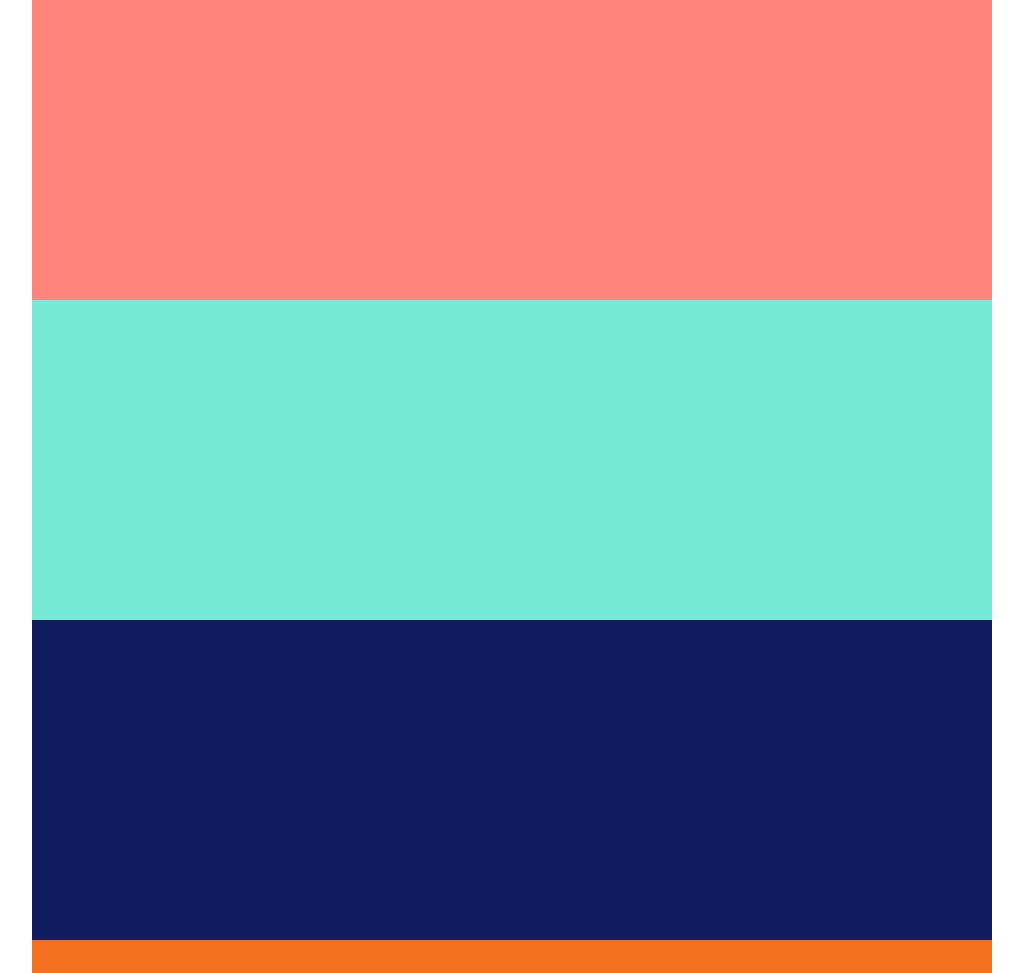
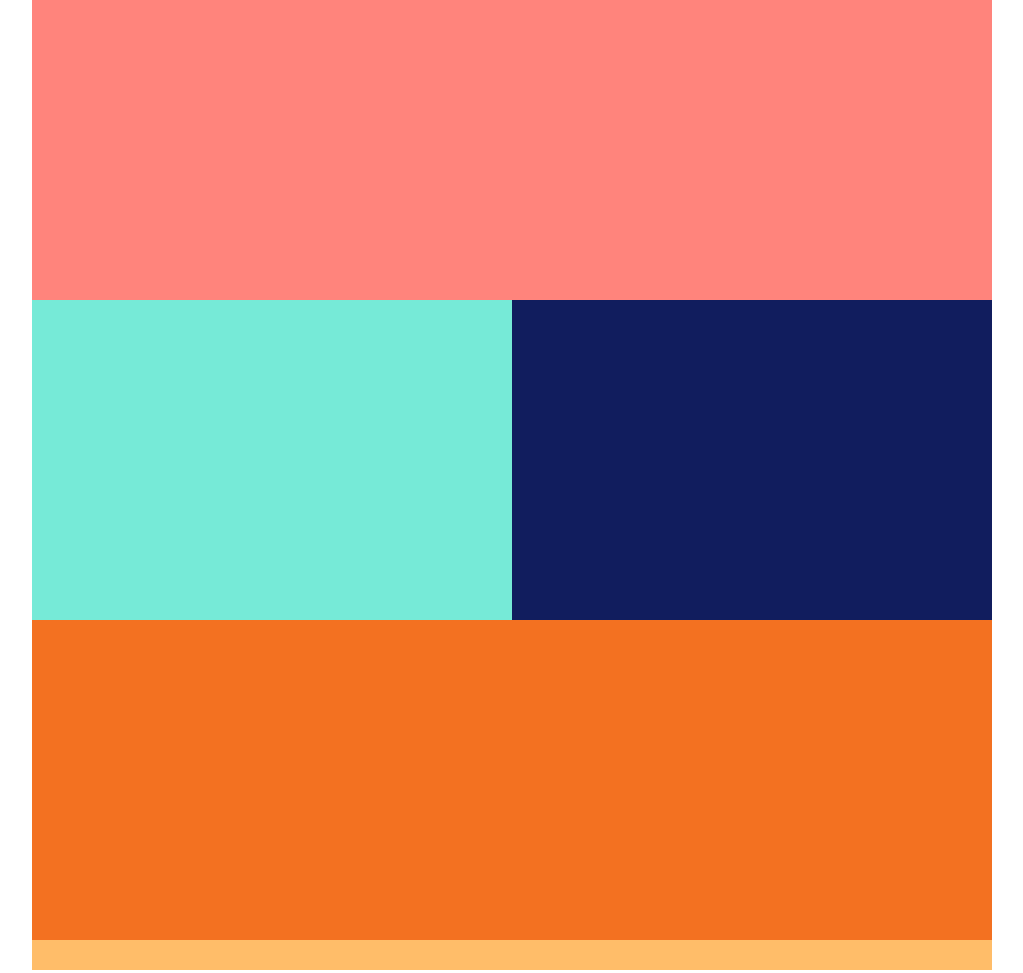
Before and after one commit to fafatim/experiment, a plain HTML site: page starter-files-color/index.html in a window 1280 px wide. Shown: the top 973 px of the page, without its empty margins (128-1151 px from the left). Drawn offline with Linux system fonts and the light colour scheme.

Commit message:
layout modified

```diff
--- a/starter-files-color/css/main.css
+++ b/starter-files-color/css/main.css
@@ -65,14 +65,17 @@ footer {
 
   #column-1 {
     background-color: #f6bed6;
+    width: 50%;
   }
 
   #column-2 {
     background-color:#fecb89 ;
+    width: 50%;
   }
 
   #column-3 {
     background-color: #c70039;
+    width: 100%;
   }
 
   footer {
@@ -84,6 +87,10 @@ footer {
 
 /*---------- Desktops ----------*/
 @media (min-width: 1200px) {
+
+ .col-3{
+  width: 33.3%;
+ }
   header {
     background-color: #ff847c;
   }
```
